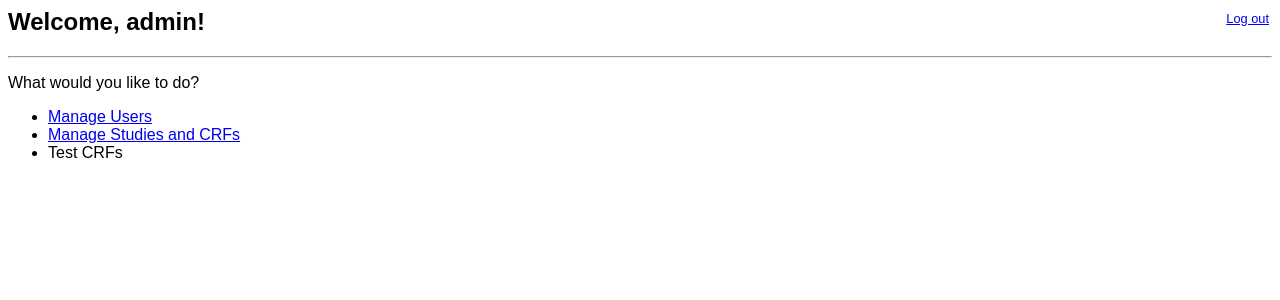
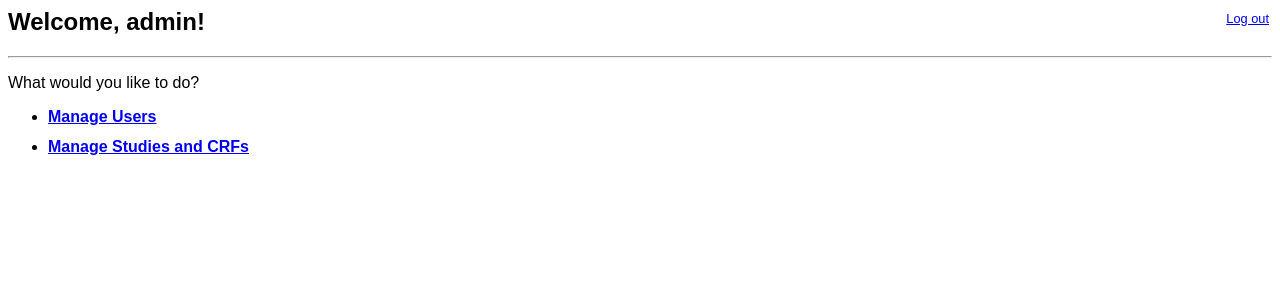
Before and after one commit to dimagi/oc-patient-portal, a Django app: page / in a window 1280 px wide. Shown: the top 300 px of the page. Run offline with Django 3.2, Linux system fonts and the light colour scheme; the visitor is signed in with stand-in values (Sample User, id 1); parts of the project's set-up code (start-up, migrations or seed data) failed here and were passed over.

Commit message:
more re-org

```diff
--- a/pportal/main/templates/admin_landing.html
+++ b/pportal/main/templates/admin_landing.html
@@ -1,16 +1,12 @@
 <html>
 <head>
 <title>Participant Portal: Admin Console</title>
+
+<link rel="stylesheet" href="{{STATIC_URL}}style/main.css" />
+<link rel="stylesheet" href="{{STATIC_URL}}style/admin.css" />
+
 </head>
 <body>
-
-<style>
-
-body {
-  font-family: sans-serif;
-}
-
-</style>
 
 <p style="float: right; margin: 3; font-size: 80%;"><a href="{% url django.contrib.auth.views.logout %}">Log out</a></p>
 
@@ -19,10 +15,16 @@
 
 <p>What would you like to do?</p>
 
+<style>
+li {
+  font-weight: bold;
+  margin-bottom: .75em;
+}
+</style>
+
 <ul>
 <li><a href="{% url main.views.manage_users %}">Manage Users</a></li>
 <li><a href="{% url main.views.manage_forms %}">Manage Studies and CRFs</a></li>
-<li>Test CRFs</li>
 </ul>
 
 </body>
--- a/pportal/main/templates/manage_forms.html
+++ b/pportal/main/templates/manage_forms.html
@@ -8,6 +8,7 @@
 <script src="{{STATIC_URL}}script/main.js"></script>
 
 <link rel="stylesheet" href="{{STATIC_URL}}style/main.css" />
+<link rel="stylesheet" href="{{STATIC_URL}}style/admin.css" />
 
 </head>
 <body>
--- a/pportal/main/urls.py
+++ b/pportal/main/urls.py
@@ -6,7 +6,6 @@
     (r'^manage/users/$', 'manage_users'),
     (r'^manage/forms/$', 'manage_forms'),
 
-    (r'^debug/select/$', 'landing_page'),
     (r'^participant/(?P<subj_id>.*)/(?P<study_name>.*)$', 'patient_landing'),
 
     # api calls
--- a/pportal/main/views.py
+++ b/pportal/main/views.py
@@ -1,5 +1,5 @@
 from django.template import RequestContext
-from django.http import HttpResponse, HttpResponseRedirect, HttpResponseNotFound
+from django.http import HttpResponse, HttpResponseRedirect, HttpResponseNotFound, HttpResponseForbidden
 from django.shortcuts import render, get_object_or_404, redirect
 from django.conf import settings
 from django.contrib.auth.decorators import login_required
@@ -18,18 +18,25 @@
     else:
         return render(request, 'participant_landing.html', {})
 
+@login_required
 def manage_users(request):
+    if not request.user.is_staff:
+        return HttpResponseForbidden('admin access required')
+
     return render(request, 'manage_users.html', {})
 
+@login_required
 def manage_forms(request):
+    if not request.user.is_staff:
+        return HttpResponseForbidden('admin access required')
+
     return render(request, 'manage_forms.html', {
             'formlist': json.dumps(util.get_latest()),
         })
 
-def landing_page(request):
-    return render(request, 'landing.html', {
-            'formlist': json.dumps(util.get_latest()),
-        })
+#    return render(request, 'landing.html', {
+#            'formlist': json.dumps(util.get_latest()),
+#        })
 
 def patient_landing(request, subj_id, study_name):
     sched_context = util.get_subject_schedule(subj_id, study_name)
```
Also changed, not shown: pportal/main/templates/landing.html (deleted, +0 -62 lines), pportal/main/templates/manage_users.html (+68 -0 lines).
